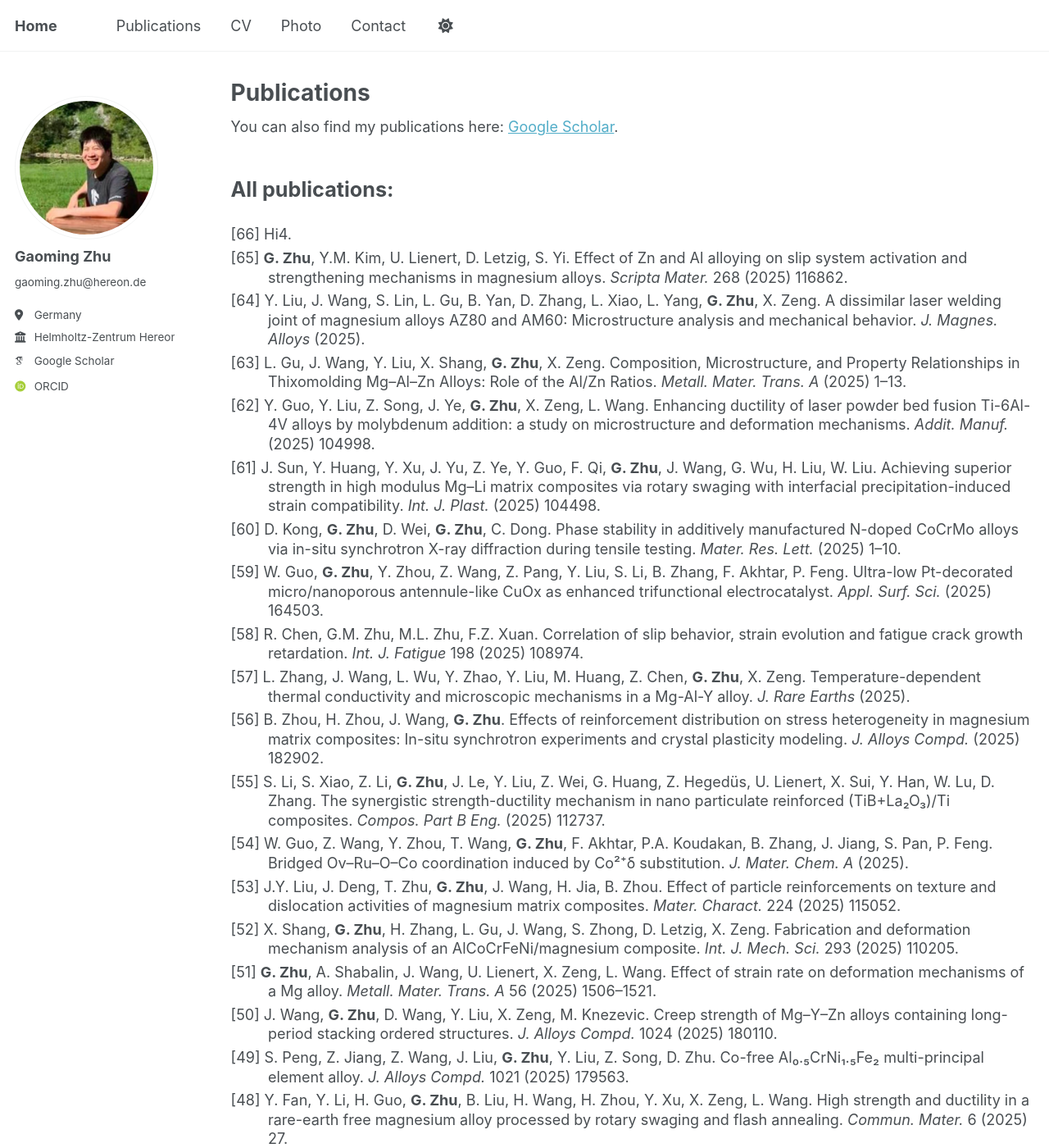
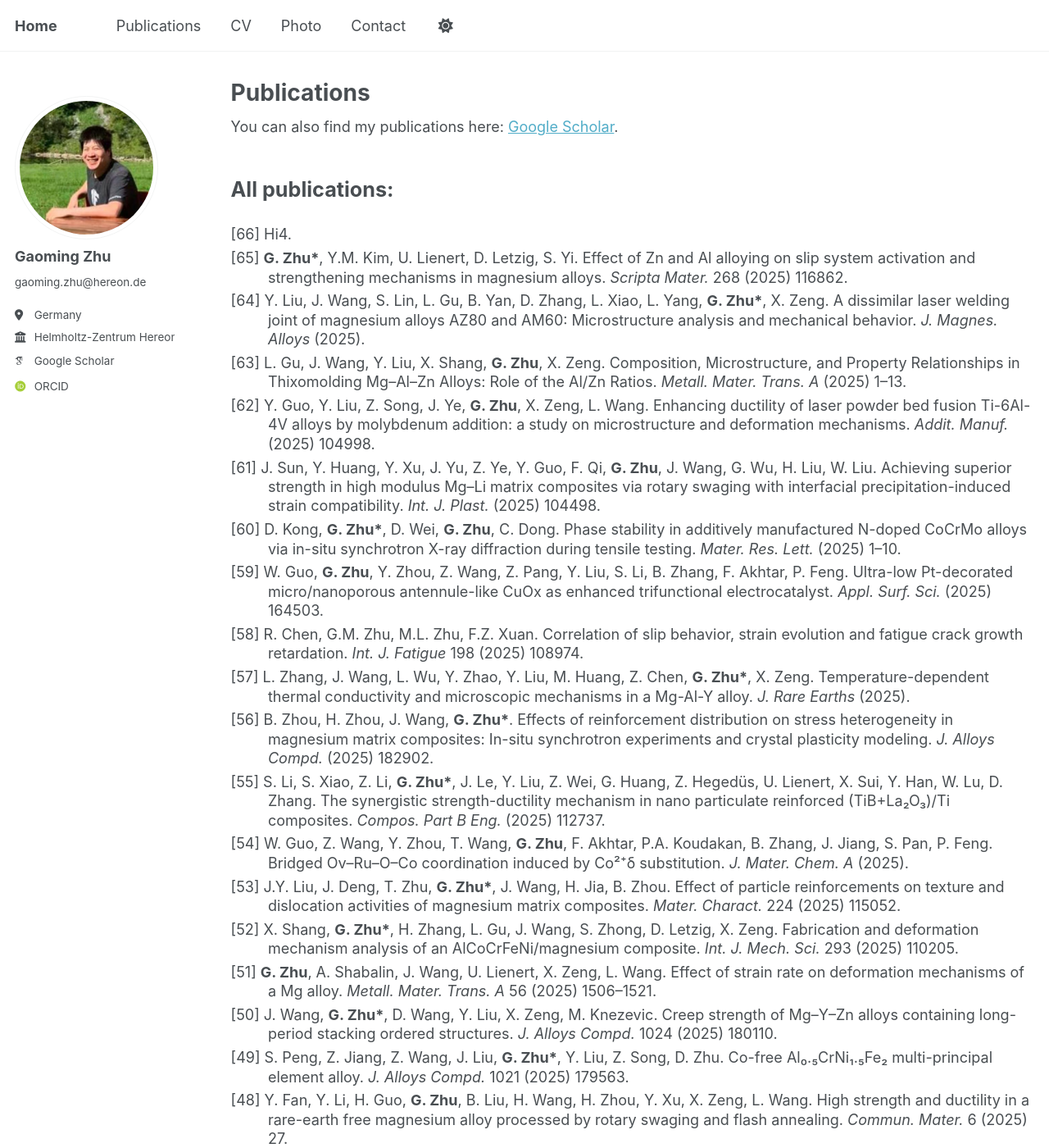
Before and after one commit to zgm900613/zgm900613.github.io, a Jekyll site: the page built from _pages/publications.html, in a window 1280 px wide and 1400 px high. Shown: the whole window at 82% size. Built offline with Jekyll 4.4.1, drawn with Linux system fonts in a browser that asks for light colours; some web fonts are replaced; a script that is not in the unit is left out; some of the changed text lies outside the part shown.

```diff
--- a/_pages/publications.html
+++ b/_pages/publications.html
@@ -27,33 +27,33 @@ author_profile: true
 
 <div class="pubs">
   <p>[66] Hi4.</p>
-  <p>[65] <strong>G. Zhu</strong>, Y.M. Kim, U. Lienert, D. Letzig, S. Yi. Effect of Zn and Al alloying on slip system activation and strengthening mechanisms in magnesium alloys. <em>Scripta Mater.</em> 268 (2025) 116862.</p>
-  <p>[64] Y. Liu, J. Wang, S. Lin, L. Gu, B. Yan, D. Zhang, L. Xiao, L. Yang, <strong>G. Zhu</strong>, X. Zeng. A dissimilar laser welding joint of magnesium alloys AZ80 and AM60: Microstructure analysis and mechanical behavior. <em>J. Magnes. Alloys</em> (2025).</p>
+  <p>[65] <strong>G. Zhu*</strong>, Y.M. Kim, U. Lienert, D. Letzig, S. Yi. Effect of Zn and Al alloying on slip system activation and strengthening mechanisms in magnesium alloys. <em>Scripta Mater.</em> 268 (2025) 116862.</p>
+  <p>[64] Y. Liu, J. Wang, S. Lin, L. Gu, B. Yan, D. Zhang, L. Xiao, L. Yang, <strong>G. Zhu*</strong>, X. Zeng. A dissimilar laser welding joint of magnesium alloys AZ80 and AM60: Microstructure analysis and mechanical behavior. <em>J. Magnes. Alloys</em> (2025).</p>
   <p>[63] L. Gu, J. Wang, Y. Liu, X. Shang, <strong>G. Zhu</strong>, X. Zeng. Composition, Microstructure, and Property Relationships in Thixomolding Mg–Al–Zn Alloys: Role of the Al/Zn Ratios. <em>Metall. Mater. Trans. A</em> (2025) 1–13.</p>
   <p>[62] Y. Guo, Y. Liu, Z. Song, J. Ye, <strong>G. Zhu</strong>, X. Zeng, L. Wang. Enhancing ductility of laser powder bed fusion Ti-6Al-4V alloys by molybdenum addition: a study on microstructure and deformation mechanisms. <em>Addit. Manuf.</em> (2025) 104998.</p>
   <p>[61] J. Sun, Y. Huang, Y. Xu, J. Yu, Z. Ye, Y. Guo, F. Qi, <strong>G. Zhu</strong>, J. Wang, G. Wu, H. Liu, W. Liu. Achieving superior strength in high modulus Mg–Li matrix composites via rotary swaging with interfacial precipitation-induced strain compatibility. <em>Int. J. Plast.</em> (2025) 104498.</p>
-  <p>[60] D. Kong, <strong>G. Zhu</strong>, D. Wei, <strong>G. Zhu</strong>, C. Dong. Phase stability in additively manufactured N-doped CoCrMo alloys via in-situ synchrotron X-ray diffraction during tensile testing. <em>Mater. Res. Lett.</em> (2025) 1–10.</p>
+  <p>[60] D. Kong, <strong>G. Zhu*</strong>, D. Wei, <strong>G. Zhu</strong>, C. Dong. Phase stability in additively manufactured N-doped CoCrMo alloys via in-situ synchrotron X-ray diffraction during tensile testing. <em>Mater. Res. Lett.</em> (2025) 1–10.</p>
   <p>[59] W. Guo, <strong>G. Zhu</strong>, Y. Zhou, Z. Wang, Z. Pang, Y. Liu, S. Li, B. Zhang, F. Akhtar, P. Feng. Ultra-low Pt-decorated micro/nanoporous antennule-like CuOx as enhanced trifunctional electrocatalyst. <em>Appl. Surf. Sci.</em> (2025) 164503.</p>
   <p>[58] R. Chen, G.M. Zhu, M.L. Zhu, F.Z. Xuan. Correlation of slip behavior, strain evolution and fatigue crack growth retardation. <em>Int. J. Fatigue</em> 198 (2025) 108974.</p>
-  <p>[57] L. Zhang, J. Wang, L. Wu, Y. Zhao, Y. Liu, M. Huang, Z. Chen, <strong>G. Zhu</strong>, X. Zeng. Temperature-dependent thermal conductivity and microscopic mechanisms in a Mg-Al-Y alloy. <em>J. Rare Earths</em> (2025).</p>
-  <p>[56] B. Zhou, H. Zhou, J. Wang, <strong>G. Zhu</strong>. Effects of reinforcement distribution on stress heterogeneity in magnesium matrix composites: In-situ synchrotron experiments and crystal plasticity modeling. <em>J. Alloys Compd.</em> (2025) 182902.</p>
-  <p>[55] S. Li, S. Xiao, Z. Li, <strong>G. Zhu</strong>, J. Le, Y. Liu, Z. Wei, G. Huang, Z. Hegedüs, U. Lienert, X. Sui, Y. Han, W. Lu, D. Zhang. The synergistic strength-ductility mechanism in nano particulate reinforced (TiB+La₂O₃)/Ti composites. <em>Compos. Part B Eng.</em> (2025) 112737.</p>
+  <p>[57] L. Zhang, J. Wang, L. Wu, Y. Zhao, Y. Liu, M. Huang, Z. Chen, <strong>G. Zhu*</strong>, X. Zeng. Temperature-dependent thermal conductivity and microscopic mechanisms in a Mg-Al-Y alloy. <em>J. Rare Earths</em> (2025).</p>
+  <p>[56] B. Zhou, H. Zhou, J. Wang, <strong>G. Zhu*</strong>. Effects of reinforcement distribution on stress heterogeneity in magnesium matrix composites: In-situ synchrotron experiments and crystal plasticity modeling. <em>J. Alloys Compd.</em> (2025) 182902.</p>
+  <p>[55] S. Li, S. Xiao, Z. Li, <strong>G. Zhu*</strong>, J. Le, Y. Liu, Z. Wei, G. Huang, Z. Hegedüs, U. Lienert, X. Sui, Y. Han, W. Lu, D. Zhang. The synergistic strength-ductility mechanism in nano particulate reinforced (TiB+La₂O₃)/Ti composites. <em>Compos. Part B Eng.</em> (2025) 112737.</p>
   <p>[54] W. Guo, Z. Wang, Y. Zhou, T. Wang, <strong>G. Zhu</strong>, F. Akhtar, P.A. Koudakan, B. Zhang, J. Jiang, S. Pan, P. Feng. Bridged Ov–Ru–O–Co coordination induced by Co²⁺δ substitution. <em>J. Mater. Chem. A</em> (2025).</p>
-  <p>[53] J.Y. Liu, J. Deng, T. Zhu, <strong>G. Zhu</strong>, J. Wang, H. Jia, B. Zhou. Effect of particle reinforcements on texture and dislocation activities of magnesium matrix composites. <em>Mater. Charact.</em> 224 (2025) 115052.</p>
-  <p>[52] X. Shang, <strong>G. Zhu</strong>, H. Zhang, L. Gu, J. Wang, S. Zhong, D. Letzig, X. Zeng. Fabrication and deformation mechanism analysis of an AlCoCrFeNi/magnesium composite. <em>Int. J. Mech. Sci.</em> 293 (2025) 110205.</p>
+  <p>[53] J.Y. Liu, J. Deng, T. Zhu, <strong>G. Zhu*</strong>, J. Wang, H. Jia, B. Zhou. Effect of particle reinforcements on texture and dislocation activities of magnesium matrix composites. <em>Mater. Charact.</em> 224 (2025) 115052.</p>
+  <p>[52] X. Shang, <strong>G. Zhu*</strong>, H. Zhang, L. Gu, J. Wang, S. Zhong, D. Letzig, X. Zeng. Fabrication and deformation mechanism analysis of an AlCoCrFeNi/magnesium composite. <em>Int. J. Mech. Sci.</em> 293 (2025) 110205.</p>
   <p>[51] <strong>G. Zhu</strong>, A. Shabalin, J. Wang, U. Lienert, X. Zeng, L. Wang. Effect of strain rate on deformation mechanisms of a Mg alloy. <em>Metall. Mater. Trans. A</em> 56 (2025) 1506–1521.</p>
-  <p>[50] J. Wang, <strong>G. Zhu</strong>, D. Wang, Y. Liu, X. Zeng, M. Knezevic. Creep strength of Mg–Y–Zn alloys containing long-period stacking ordered structures. <em>J. Alloys Compd.</em> 1024 (2025) 180110.</p>
-  <p>[49] S. Peng, Z. Jiang, Z. Wang, J. Liu, <strong>G. Zhu</strong>, Y. Liu, Z. Song, D. Zhu. Co-free Al₀.₅CrNi₁.₅Fe₂ multi-principal element alloy. <em>J. Alloys Compd.</em> 1021 (2025) 179563.</p>
+  <p>[50] J. Wang, <strong>G. Zhu*</strong>, D. Wang, Y. Liu, X. Zeng, M. Knezevic. Creep strength of Mg–Y–Zn alloys containing long-period stacking ordered structures. <em>J. Alloys Compd.</em> 1024 (2025) 180110.</p>
+  <p>[49] S. Peng, Z. Jiang, Z. Wang, J. Liu, <strong>G. Zhu*</strong>, Y. Liu, Z. Song, D. Zhu. Co-free Al₀.₅CrNi₁.₅Fe₂ multi-principal element alloy. <em>J. Alloys Compd.</em> 1021 (2025) 179563.</p>
   <p>[48] Y. Fan, Y. Li, H. Guo, <strong>G. Zhu</strong>, B. Liu, H. Wang, H. Zhou, Y. Xu, X. Zeng, L. Wang. High strength and ductility in a rare-earth free magnesium alloy processed by rotary swaging and flash annealing. <em>Commun. Mater.</em> 6 (2025) 27.</p>
-  <p>[47] Y. Wu, B. Zhou, J. Liu, T. Zhu, J. Wang, <strong>G. Zhu</strong>, J. Wang. Investigation of deformation behavior of titanium-particle-reinforced magnesium matrix composites through in-situ synchrotron diffraction. <em>Mater. Today Commun.</em> 43 (2025) 111811.</p>
+  <p>[47] Y. Wu, B. Zhou, J. Liu, T. Zhu, J. Wang, <strong>G. Zhu*</strong>, J. Wang. Investigation of deformation behavior of titanium-particle-reinforced magnesium matrix composites through in-situ synchrotron diffraction. <em>Mater. Today Commun.</em> 43 (2025) 111811.</p>
   <p>[46] Z. Song, Y. Liu, J. Wang, <strong>G. Zhu</strong>, L. Wang, X. Zeng, M. Knezevic. Advanced phenomenological models guided heat treating processes for LPBF Ti-6Al-4V alloy. <em>Mater. Today Commun.</em> 42 (2025) 111186.</p>
   <p>[45] Z. Song, Y. Liu, <strong>G. Zhu</strong>, J. Wang, L. Wang, X. Zeng. Achieving strength-ductility synergy in LPBF Ti-6Al-8V alloy through in situ alloying. <em>Mater. Lett.</em> 375 (2024) 137245.</p>
-  <p>[44] Y. Liu, <strong>G. Zhu</strong>, Y. Wang, Z. Xin, N. Hao, W. Huang, S. Yi, D. Letzig, U. Lienert, J. Wang, X. Zeng. On the heterogeneous microstructure and strengthening mechanisms in a laser welding AZ80 magnesium alloy. <em>Sci. Rep.</em> 14 (2024) 22993.</p>
+  <p>[44] Y. Liu, <strong>G. Zhu*</strong>, Y. Wang, Z. Xin, N. Hao, W. Huang, S. Yi, D. Letzig, U. Lienert, J. Wang, X. Zeng. On the heterogeneous microstructure and strengthening mechanisms in a laser welding AZ80 magnesium alloy. <em>Sci. Rep.</em> 14 (2024) 22993.</p>
   <p>[43] Y. Liu, Z. Song, Y. Guo, <strong>G. Zhu</strong>, Y. Fan, H. Wang, W. Yan, X. Zeng, L. Wang. Simultaneously enhancing strength–ductility synergy in LPBF Ti alloy via trace Y₂O₃ nanoparticle addition. <em>J. Mater. Sci. Technol.</em> 191 (2024) 146–156.</p>
-  <p>[42] Y. Lu, <strong>G. Zhu</strong>, H. Hahn, Y. Ivanisenko. Overcoming plasticity reduction in a severely deformed nano-grained metastable alloy. <em>Mater. Res. Lett.</em> 12 (2024) 525–534.</p>
+  <p>[42] Y. Lu, <strong>G. Zhu*</strong>, H. Hahn, Y. Ivanisenko. Overcoming plasticity reduction in a severely deformed nano-grained metastable alloy. <em>Mater. Res. Lett.</em> 12 (2024) 525–534.</p>
   <p>[41] L. Gu, B. Zhou, <strong>G. Zhu</strong>, J. Wang, J. Wang, L. Zhou, X. Zeng. Study of the micro-yielding behavior in a SiCp/Mg–Zn–Ca composite using synchrotron radiation diffraction. <em>J. Mater. Sci.</em> 59 (2024) 1948–1957.</p>
   <p>[40] X. Qi, Y. Li, X. Xu, Y. Liu, H. Zhang, Q. Zhu, <strong>G. Zhu</strong>, J. Wang, M. Huang, X. Zeng. Enhancing strength–ductility synergy in a Mg–Gd–Y–Zr alloy at sub-zero temperatures via high dislocation density and shearable precipitates. <em>J. Mater. Sci. Technol.</em> 166 (2023) 123–132.</p>
-  <p>[39] J. Wang, <strong>G. Zhu</strong>, L. Wang, X. Zhang, M. Knezevic, X. Zeng. Strengthening mechanisms, hardening/softening behavior, and microstructure evolution in an LPSO magnesium alloy at elevated temperatures. <em>Mater. Charact.</em> 203 (2023) 113066.</p>
+  <p>[39] J. Wang, <strong>G. Zhu*</strong>, L. Wang, X. Zhang, M. Knezevic, X. Zeng. Strengthening mechanisms, hardening/softening behavior, and microstructure evolution in an LPSO magnesium alloy at elevated temperatures. <em>Mater. Charact.</em> 203 (2023) 113066.</p>
   <p>[38] Y. Fan, <strong>G. Zhu</strong>, J.S. Park, X. Zhang, Z. Song, H. Wang, X. Zeng, L. Wang. The role of Ca on the microstructure and tensile properties of Mg–Al–Zn–Ca alloys. <em>Materialia</em> 29 (2023) 101787.</p>
   <p>[37] E. Vasilev, J. Wang, <strong>G. Zhu</strong>, M. Knezevic. Influence of deformation banding instabilities on small scale yielding of a Mg–Nd alloy revealed by in-situ digital image correlation. <em>Sci. Rep.</em> 13 (2023) 5767.</p>
   <p>[36] S. Zhang, <strong>G. Zhu</strong>, Y. Fan, X. Zeng, L. Wang. A machine learning study of grain boundary damage in Mg alloy. <em>Mater. Sci. Eng. A</em> 867 (2023) 144721.</p>
```
